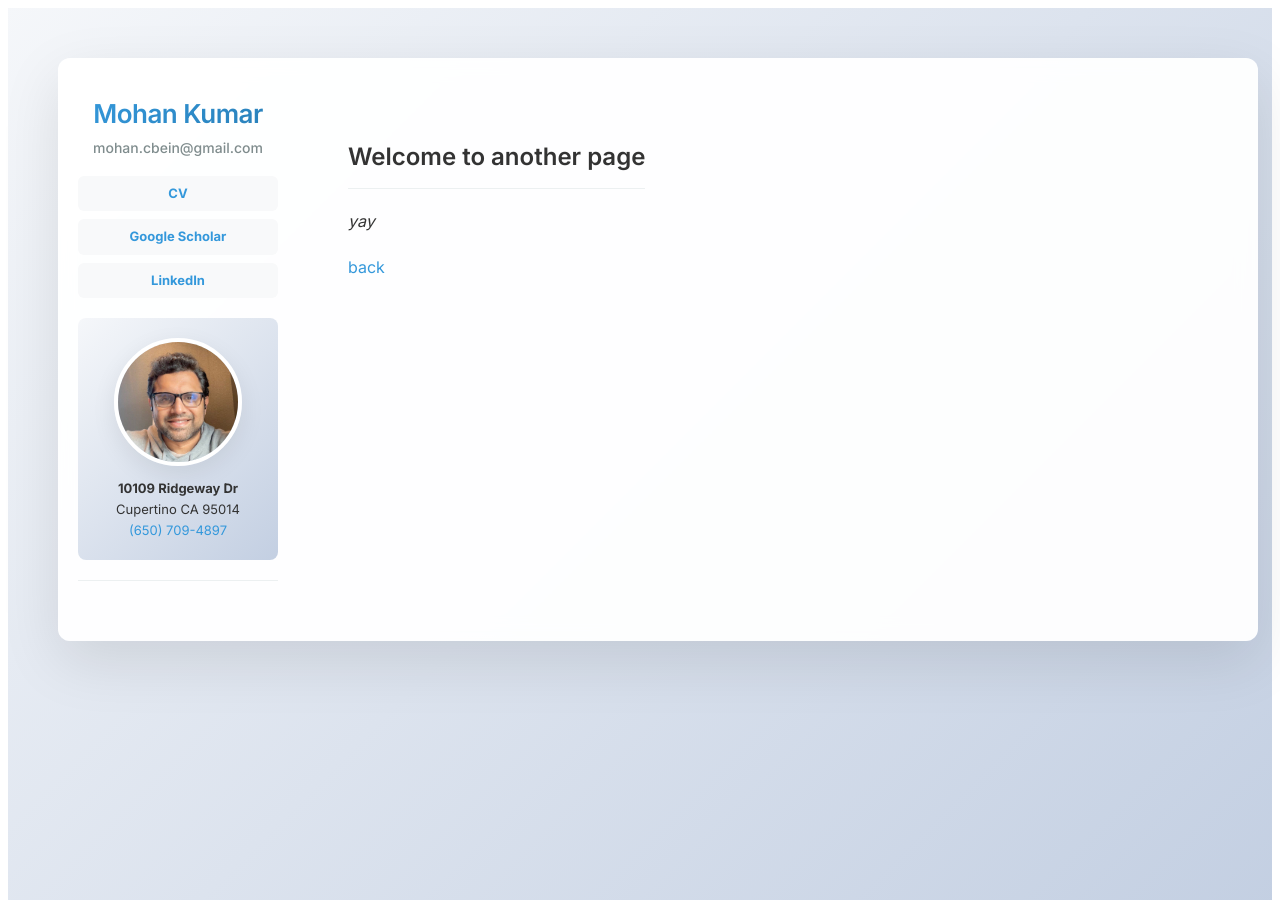
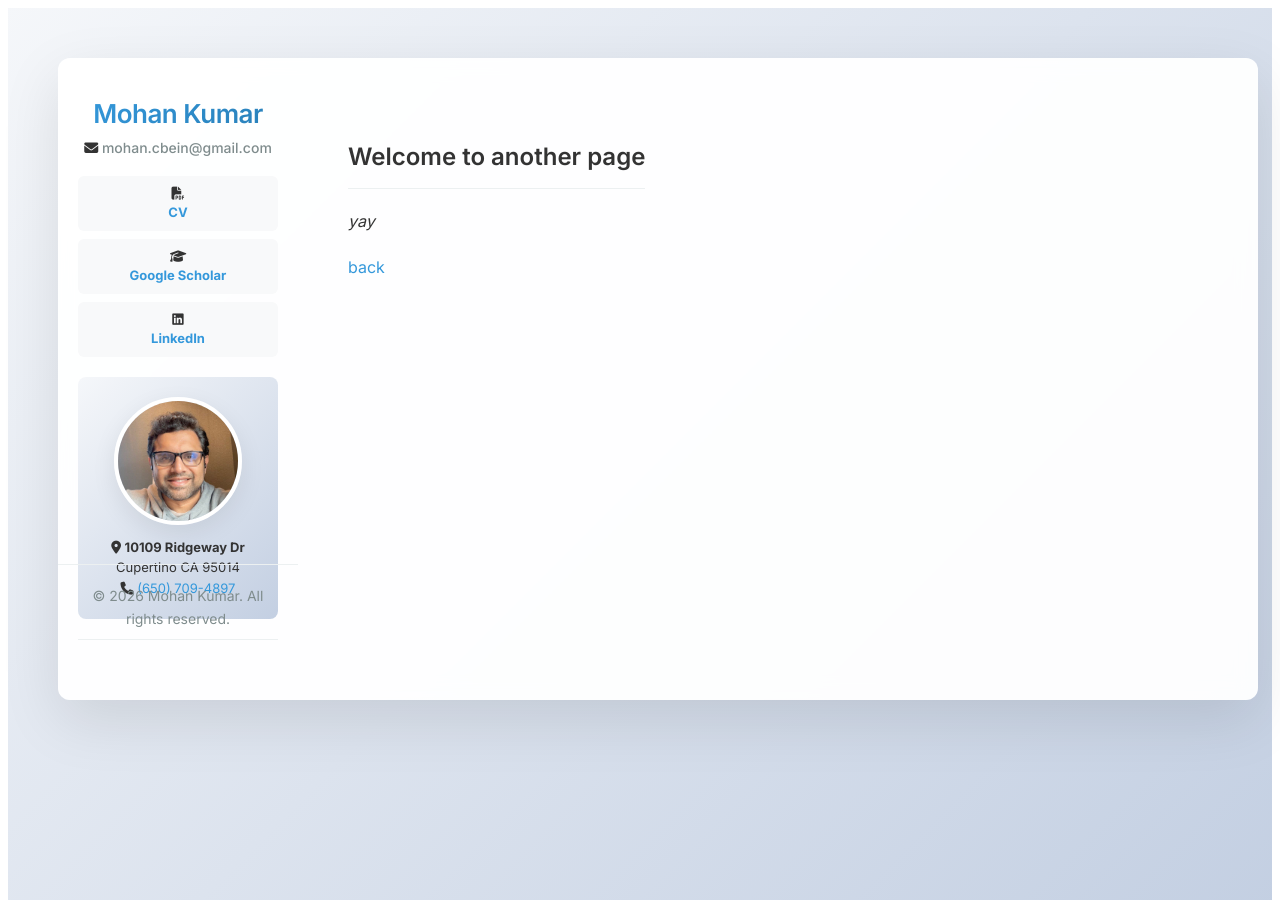
Before and after one commit to mohankku/mohankku.github.io, a Jekyll site: the page built from another-page.md, in a window 1280 px wide and 900 px high. Built offline with Jekyll 4.4.1, drawn with Linux system fonts in a browser that asks for light colours; our own code applies the rules of GitHub Pages for plain Markdown files.

Commit message:
Enhance UI with icons and improve SEO metadata

```diff
--- a/_config.yml
+++ b/_config.yml
@@ -5,4 +5,7 @@ email: mohan.cbein@gmail.com
 show_downloads: false
 google_analytics: G-XBGZYNNC5D
 avatar: "/data/mohan_new.jpeg"
+image: "/data/mohan_new.jpeg"
 github_username: mohankku
+plugins:
+  - jekyll-seo-tag
--- a/_layouts/default.html
+++ b/_layouts/default.html
@@ -26,28 +26,29 @@
     <!--[if lt IE 9]>
     <script src="//html5shiv.googlecode.com/svn/trunk/html5.js"></script>
     <![endif]-->
+    <link rel="stylesheet" href="https://cdnjs.cloudflare.com/ajax/libs/font-awesome/6.4.0/css/all.min.css">
   </head>
   <body>
     <div class="wrapper">
       <header>
         <div class="header-content">
           <h1>{{ site.title | default: site.github.repository_name }}</h1>
-          <p class="tagline">{{ site.email }}</p>
+          <p class="tagline"><i class="fa-solid fa-envelope"></i> {{ site.email }}</p>
 
           <nav class="header-nav">
             <ul>
-              <li><a href="{{ '/data/cv.pdf' | relative_url }}"><strong>CV</strong></a></li>
-              <li><a href="https://scholar.google.com/citations?user=NVCULdIAAAAJ&hl=en"><strong>Google Scholar</strong></a></li>
-              <li><a href="https://www.linkedin.com/in/mohankkumar/"><strong>LinkedIn</strong></a></li>
+              <li><a href="{{ '/data/cv.pdf' | relative_url }}"><i class="fa-solid fa-file-pdf"></i> <strong>CV</strong></a></li>
+              <li><a href="https://scholar.google.com/citations?user=NVCULdIAAAAJ&hl=en"><i class="fa-solid fa-graduation-cap"></i> <strong>Google Scholar</strong></a></li>
+              <li><a href="https://www.linkedin.com/in/mohankkumar/"><i class="fa-brands fa-linkedin"></i> <strong>LinkedIn</strong></a></li>
             </ul>
           </nav>
 
           <div class="profile-section">
             <img src="{{ site.avatar | relative_url }}" alt="{{ site.title }}" class="profile-pic">
             <p class="contact-info">
-              <strong>10109 Ridgeway Dr</strong><br>
+              <i class="fa-solid fa-location-dot"></i> <strong>10109 Ridgeway Dr</strong><br>
               Cupertino CA 95014<br>
-              <a href="tel:+16507094897">(650) 709-4897</a>
+              <i class="fa-solid fa-phone"></i> <a href="tel:+16507094897">(650) 709-4897</a>
             </p>
           </div>
         </div>
@@ -57,12 +58,11 @@
       {{ content }}
 
       </section>
-      <!-- <footer> -->
-      <!--   {% if site.github.is_project_page %} -->
-      <!--   <p>This project is maintained by <a href="{{ site.github.owner_url }}">{{ site.github.owner_name }}</a></p> -->
-      <!--   {% endif %} -->
-      <!--   <p><small>Hosted on GitHub Pages &mdash; Theme by <a href="https://github.com/orderedlist">orderedlist</a></small></p> -->
-      <!-- </footer> -->
+      <footer>
+        <div class="footer-content">
+          <p>&copy; {{ "now" | date: "%Y" }} {{ site.title }}. All rights reserved.</p>
+        </div>
+      </footer>
     </div>
     <script src="{{ '/assets/js/scale.fix.js' | relative_url }}"></script>
 
--- a/assets/css/style.scss
+++ b/assets/css/style.scss
@@ -385,3 +385,17 @@ section ul li {
     color: #2c3e50;
   }
 }
+
+/* Footer Styling */
+footer {
+  margin-top: 40px;
+  padding-top: 20px;
+  border-top: 1px solid var(--border-color);
+  text-align: center;
+  color: var(--text-muted);
+  font-size: 14px;
+}
+
+.footer-content p {
+  margin: 0;
+}
```
